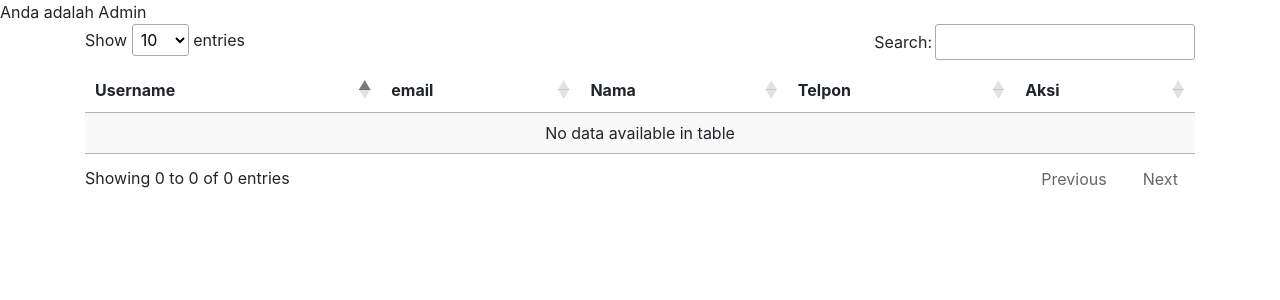
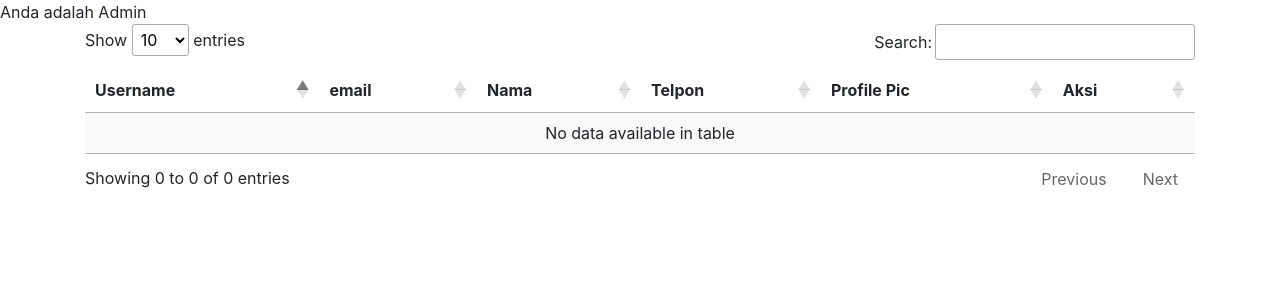
Before and after one commit to satriotol/DJANGO-ANLOSNEW, a Django app: page /list/ in a window 1280 px wide. Shown: the part 56-356 px from the top of the page. Run offline with Django 3.2, Linux system fonts and the light colour scheme; the visitor is signed in with stand-in values (Sample User, id 1); some libraries are stand-ins or nearby versions.

Commit message:
upload foto, tapi belum bisa diserver

```diff
--- a/ANLOSFIX/urls.py
+++ b/ANLOSFIX/urls.py
@@ -34,4 +34,4 @@ urlpatterns = [
     path('api/login/',main_views.user_login,name='user_login_api'),
     path('logout/',main_views.user_logout,name='logout'),
 
-]
+]+ static(settings.MEDIA_URL, document_root=settings.MEDIA_ROOT)
--- a/perusahaan/forms.py
+++ b/perusahaan/forms.py
@@ -28,4 +28,4 @@ class company(forms.ModelForm):
 class users(forms.ModelForm):
     class Meta():
         model = users
-        fields = ('id_company','name','telp')
+        fields = ('id_company','name','telp','profile_pic')
--- a/perusahaan/models.py
+++ b/perusahaan/models.py
@@ -28,6 +28,7 @@ class users(models.Model):
     name = models.CharField(max_length=254)
     # email = models.EmailField()
     telp = models.CharField(max_length=12)
+    profile_pic = models.ImageField(upload_to='profile_pics',blank=True)
 
 
     def __str__(self):
--- a/perusahaan/views.py
+++ b/perusahaan/views.py
@@ -74,8 +74,8 @@ def registeruser(request):
             profile = profile_form.save(commit=False)
             profile.user = user
 
-            # if 'profile_pic' in request.FILES:
-            #     profile.profile_pic = request.FILES['profile_pic']
+            if 'profile_pic' in request.FILES:
+                profile.profile_pic = request.FILES['profile_pic']
 
             profile.save()
 
--- a/templates/karyawan_form.html
+++ b/templates/karyawan_form.html
@@ -4,6 +4,7 @@
     {% if registered %}
     <h1>Thank you for registering!</h1>
     {% else %}
+    {% comment %} {{profile_form.as_p}} {% endcomment %}
     <div class="row">
         <div class="col-sm-2"></div>
         <div class="col-sm-4 user py-5 px-5">
@@ -45,6 +46,10 @@
                 <label for="exampleInputPassword1">Telephone</label>
                 <input type="text" class="form-control" name="telp" id="id_telp">
             </div>
+            <div class="form-group">
+                <label for="exampleInputPassword1">Profile Picture</label>
+                <input type="file" name="profile_pic" accept="image/*" id="id_profile_pic">
+            </div>
             <div class="form-group form-check">
                 <input type="checkbox" class="form-check-input" id="exampleCheck1">
                 <label class="form-check-label" for="exampleCheck1">Check me out</label>
--- a/templates/karyawan_list.html
+++ b/templates/karyawan_list.html
@@ -11,6 +11,7 @@
                 <th scope="col">email</th>
                 <th scope="col">Nama</th>
                 <th scope="col">Telpon</th>
+                <th scope="col">Profile Pic</th>
                 <th scope="col">Aksi</th>
             </tr>
         </thead>
@@ -22,6 +23,11 @@
                 <td>{{listkaryawan.user.email}}</td>
                 <td>{{listkaryawan.name}}</td>
                 <td>{{listkaryawan.telp}}</td>
+                {% if listkaryawan.profile_pic %}
+                <td><img src="{{listkaryawan.profile_pic.url}}" alt="" class="img-thumbnail"></td>
+                {% else %}
+                <td>Tidak Ada Gambar</td>
+                {% endif %}
                 <td><a class="btn btn-primary" href="{% url 'update' pk=listkaryawan.pk %}" role="button">Edit</a>
                     <a class="btn btn-primary" href="#" role="button">Detail</a>
                     <a class="btn btn-primary" href="{% url 'delete' pk=listkaryawan.pk %}" role="button">Delete</a>
```
